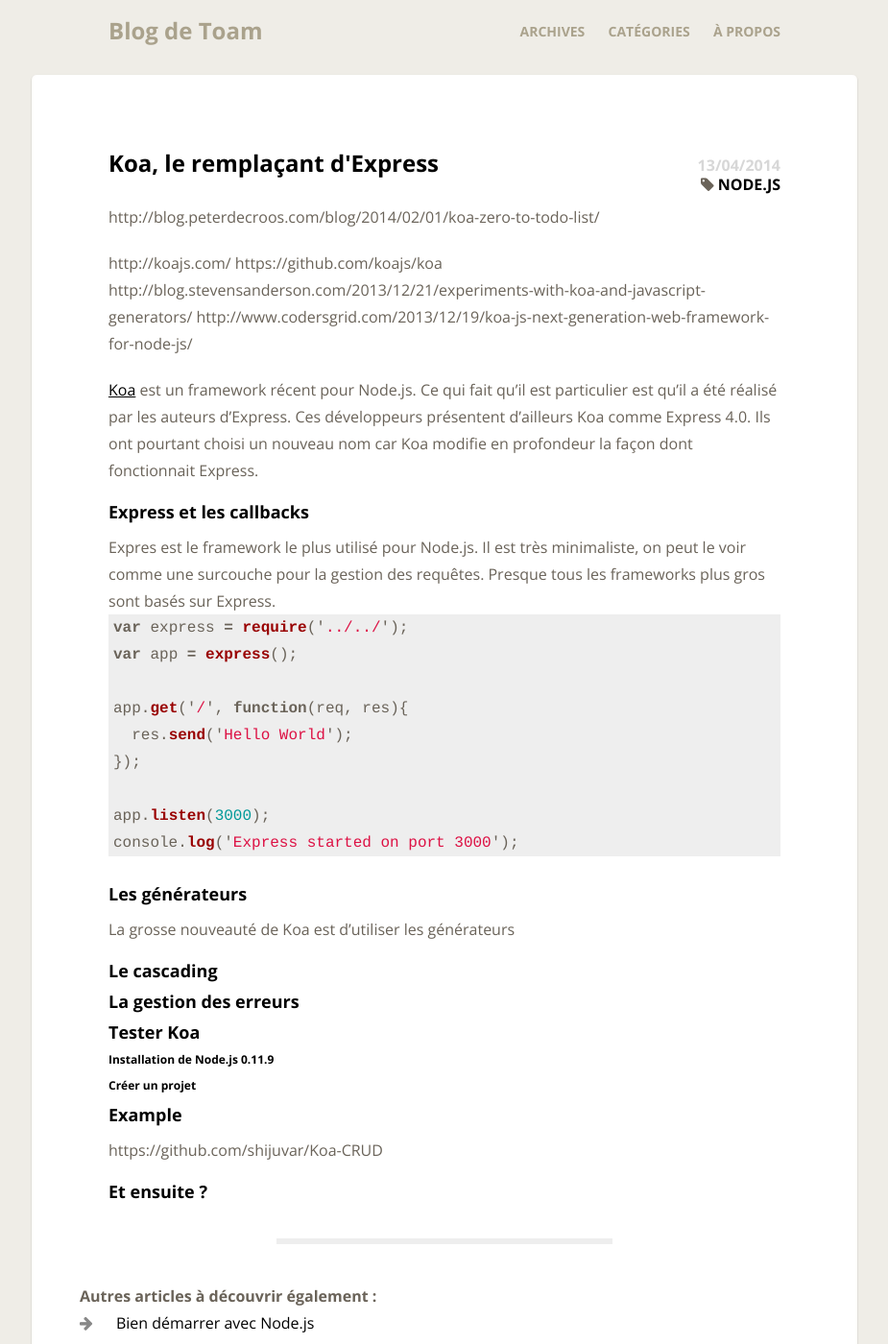
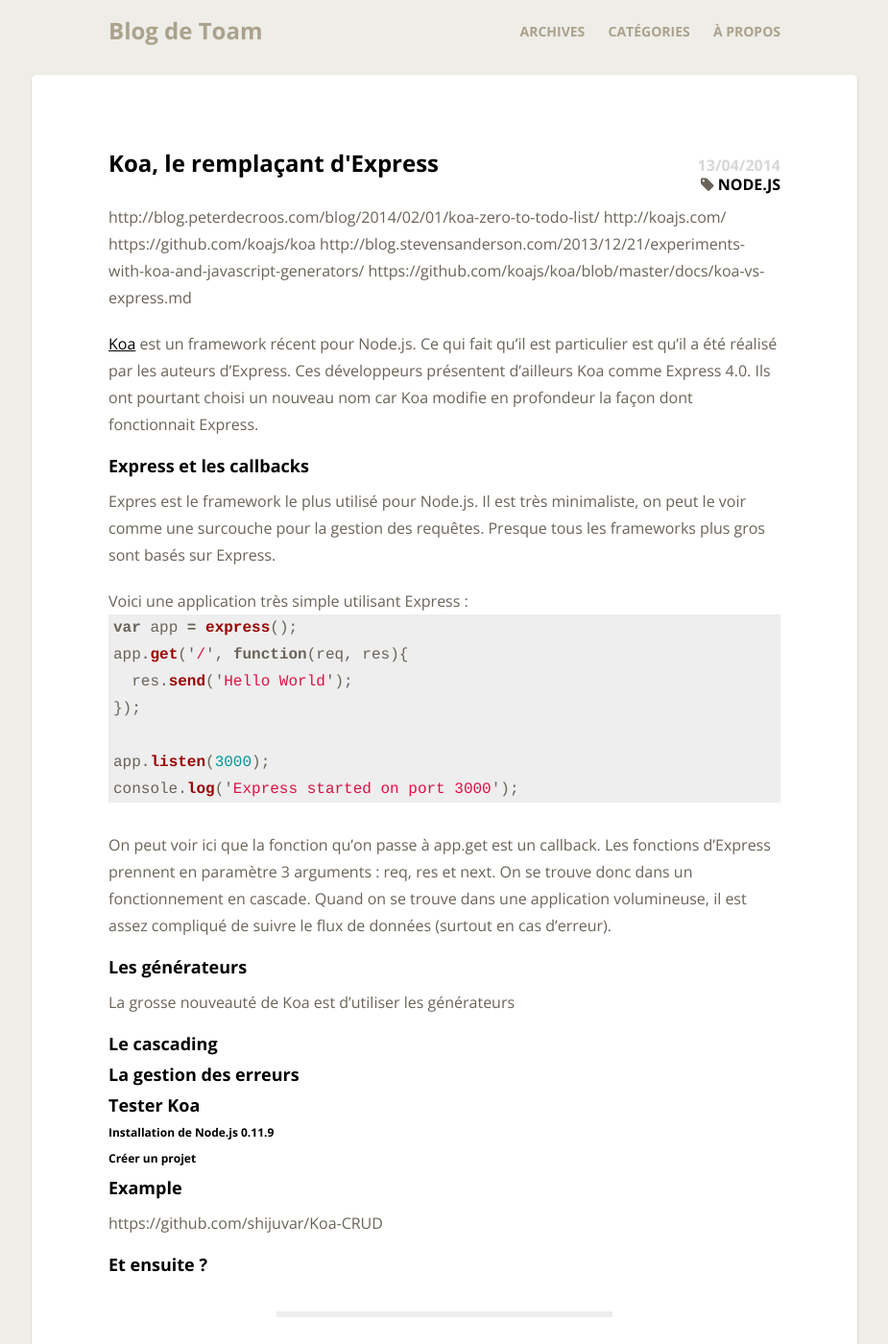
Before and after one commit to Toam/toam.fr, a Jekyll site: the page built from _posts/2014-04-13-koa-le-remplacant-express.markdown, in a window 1280 px wide and 1400 px high. Shown: the whole window at 96% size, without its empty margins (177-1102 px from the left). Built offline with Jekyll 4.4.1, drawn with Linux system fonts in a browser that asks for light colours; nearby versions of some CDN libraries; comment, search, counter and statistics services are not loaded.

Commit message:
Updated 2014-04-13-koa-le-remplacant-express.markdown

```diff
--- a/_posts/2014-04-13-koa-le-remplacant-express.markdown
+++ b/_posts/2014-04-13-koa-le-remplacant-express.markdown
@@ -7,11 +7,10 @@
 ---
 
 http://blog.peterdecroos.com/blog/2014/02/01/koa-zero-to-todo-list/
-
 http://koajs.com/
 https://github.com/koajs/koa
 http://blog.stevensanderson.com/2013/12/21/experiments-with-koa-and-javascript-generators/
-http://www.codersgrid.com/2013/12/19/koa-js-next-generation-web-framework-for-node-js/
+https://github.com/koajs/koa/blob/master/docs/koa-vs-express.md
 
 
 [Koa](http://koajs.com/){:target="_blank"} est un framework récent pour Node.js. Ce qui fait qu'il est particulier est qu'il a été réalisé par les auteurs d'Express. Ces développeurs présentent d'ailleurs Koa comme Express 4.0. Ils ont pourtant choisi un nouveau nom car Koa modifie en profondeur la façon dont fonctionnait Express.
@@ -22,10 +21,10 @@
 
 Expres est le framework le plus utilisé pour Node.js. Il est très minimaliste, on peut le voir comme une surcouche pour la gestion des requêtes. Presque tous les frameworks plus gros sont basés sur Express.
 
+Voici une application très simple utilisant Express :
+
 {% highlight js %}
-var express = require('../../');
 var app = express();
-
 app.get('/', function(req, res){
   res.send('Hello World');
 });
@@ -33,6 +32,8 @@
 app.listen(3000);
 console.log('Express started on port 3000');
 {% endhighlight %}
+
+On peut voir ici que la fonction qu'on passe à `app.get` est un callback. Les fonctions d'Express prennent en paramètre 3 arguments : req, res et next. On se trouve donc dans un fonctionnement en cascade. Quand on se trouve dans une application volumineuse, il est assez compliqué de suivre le flux de données (surtout en cas d'erreur).
 
 ##### Les générateurs
 
```
